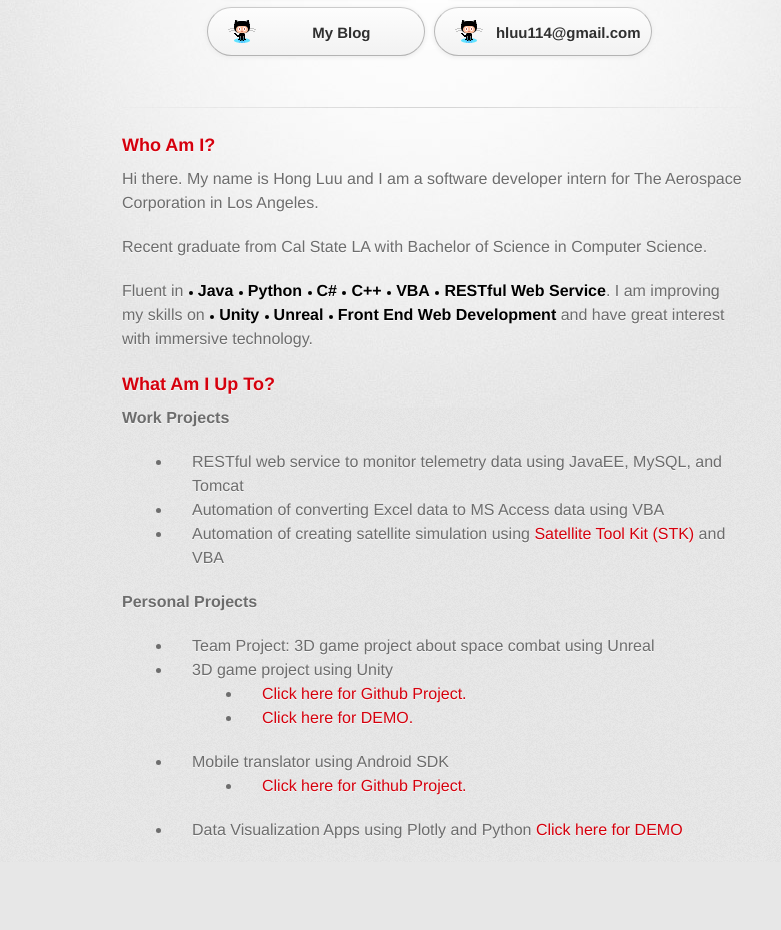
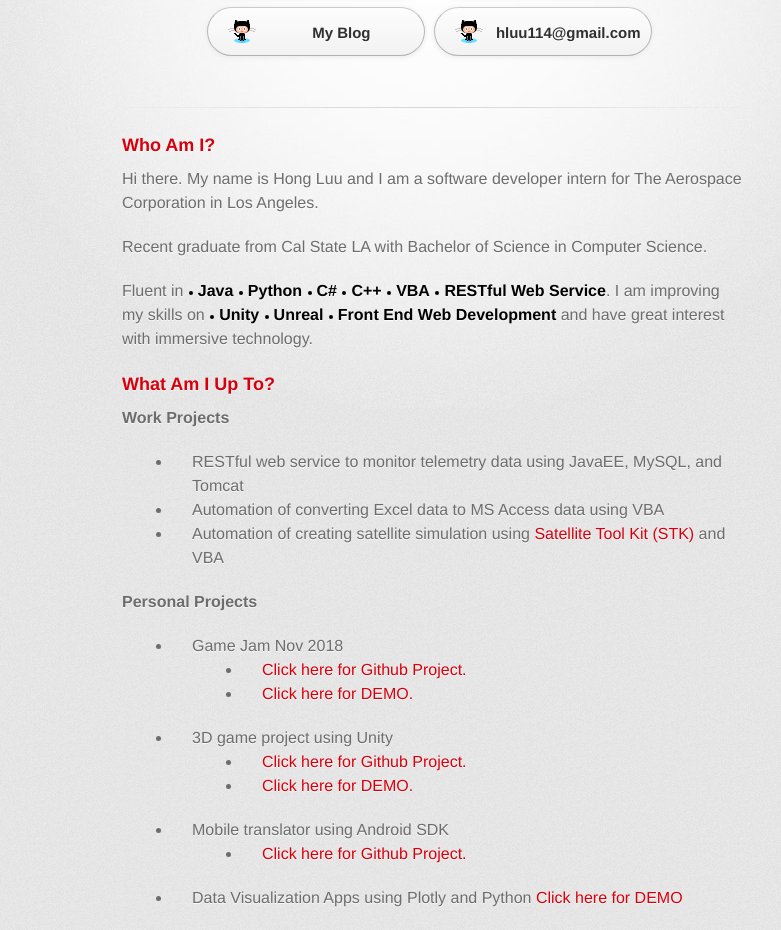
Before and after one commit to hal255/hal255.github.io, a plain HTML site: page index.html in a window 1280 px wide. Shown: the part 165-1095 px from the top of the page, without its empty margins (208-989 px from the left). Before the commit the page ends 1027 px from the top, so only its background shows below. Drawn offline with Linux system fonts and the light colour scheme; a web font is replaced by a local one.

Commit message:
Added game jam nov 2018

```diff
--- a/index.html
+++ b/index.html
@@ -64,7 +64,12 @@
 
 			<p><strong>Personal Projects</strong></p>
 				<ul class="myList">
-					<li>Team Project: 3D game project about space combat using Unreal</li>
+					<li>Game Jam Nov 2018
+						<ul class="myList">
+							<li><a href="https://github.com/hal255/LTC_game_jam-1">Click here for Github Project.</a></li>
+							<li><a href="https://github.com/hal255/LTC_game_jam-1/blob/hl-22-gameloop/client/index.html">Click here for DEMO.</a></li>
+						</ul>
+					</li>
 					<li>3D game project using Unity
 						<ul class="myList">
 							<li><a href="https://github.com/hal255/MyFirstFPS">Click here for Github Project.</a></li>
```
